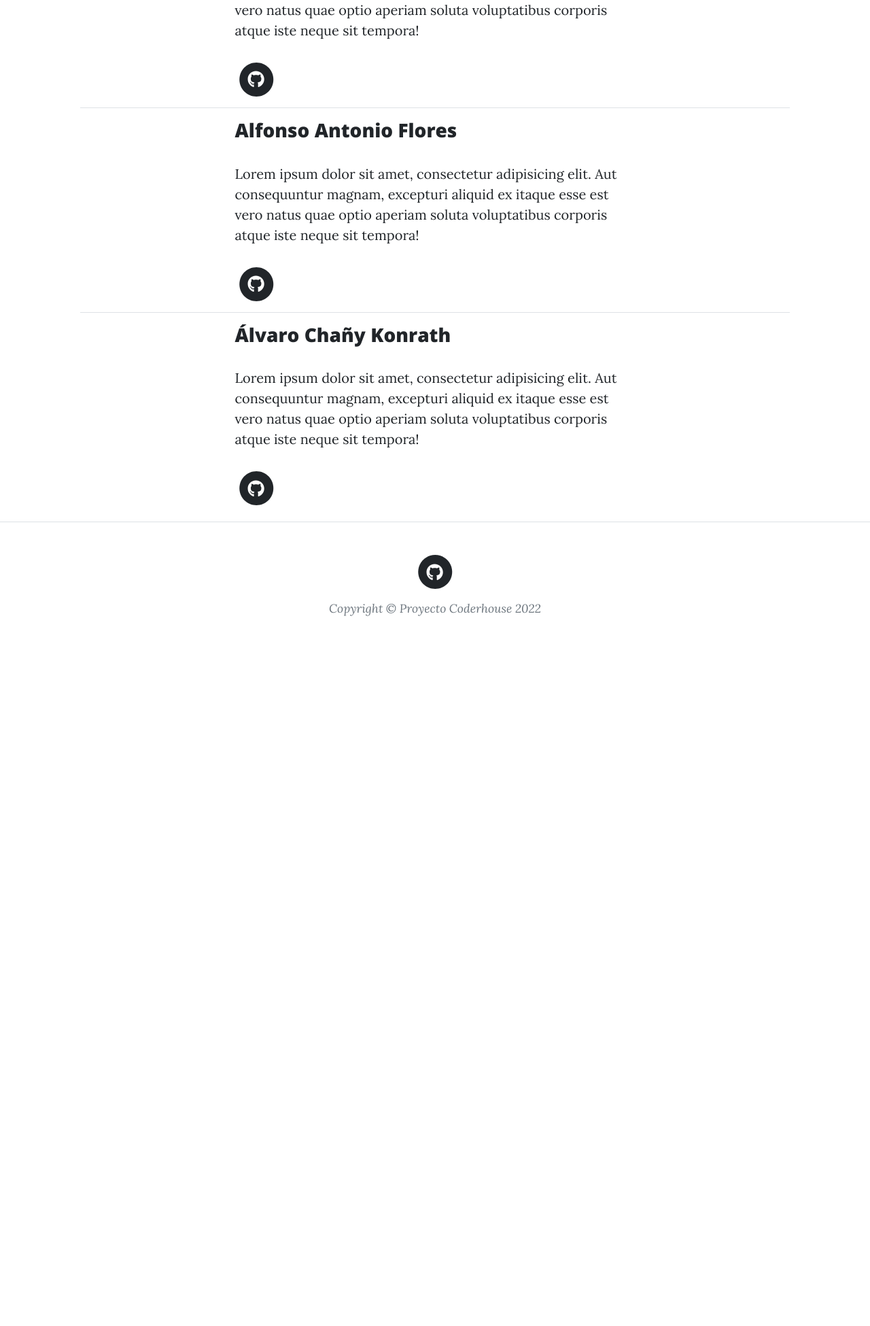
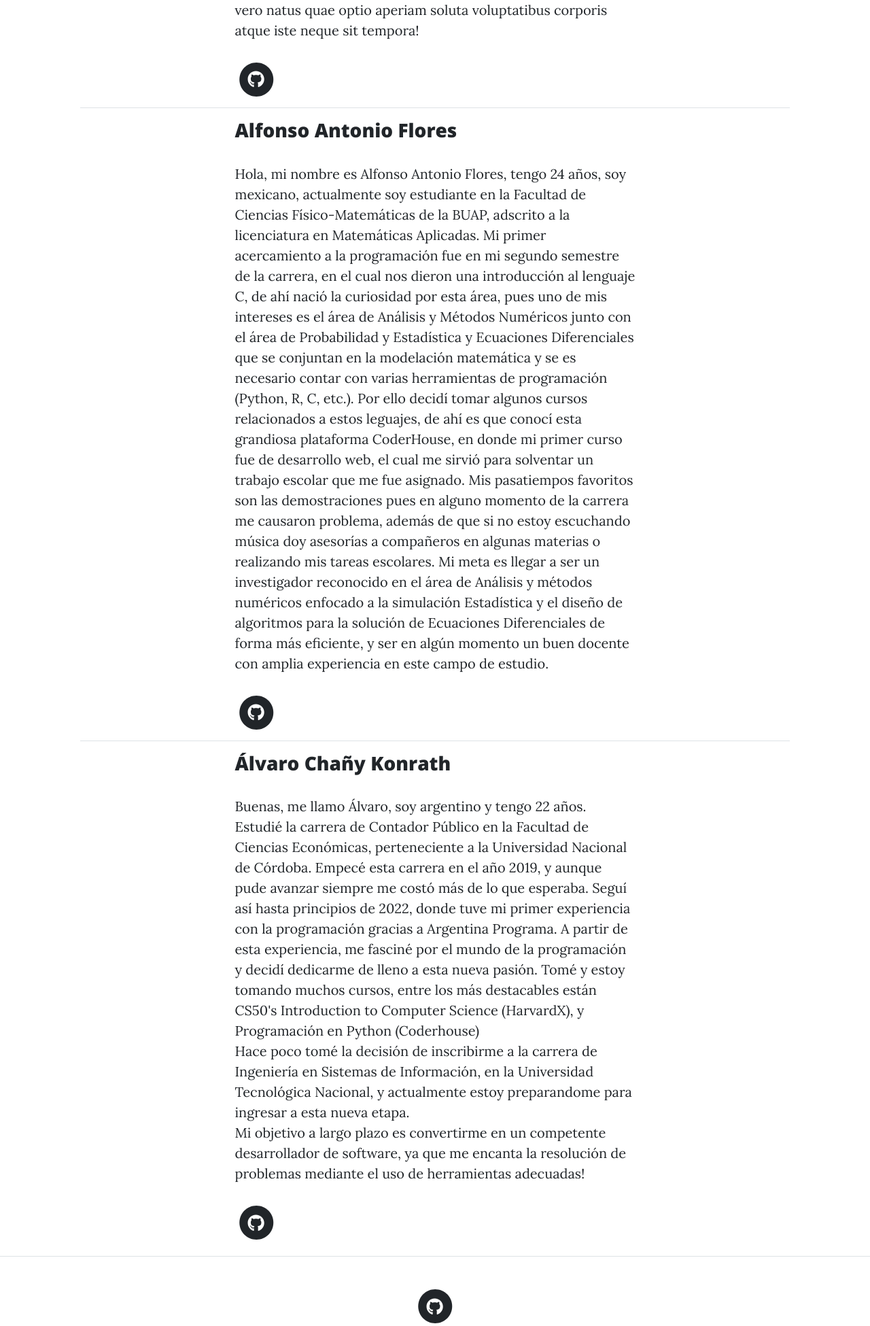
Before and after one commit to ckalvaro/proyecto_django, a Django app: page /about/ in a window 1280 px wide. Shown: the part 706-2656 px from the top of the page at 68% size. Before the commit the page ends 1612 px from the top, so only its background shows below. Run offline with Django 4.2, Linux system fonts and the light colour scheme; parts of the project's set-up code (start-up, migrations or seed data) failed here and were passed over; some libraries are stand-ins or nearby versions.

Commit message:
bio Alfonso y Alvaro

```diff
--- a/Stamps/Stamps/templates/about.html
+++ b/Stamps/Stamps/templates/about.html
@@ -37,7 +37,11 @@
                 <div class="row gx-4 gx-lg-5 justify-content-center">
                     <div class="col-md-10 col-lg-8 col-xl-7">
                         <h3>Alfonso Antonio Flores</h3>
-                        <p>Lorem ipsum dolor sit amet, consectetur adipisicing elit. Aut consequuntur magnam, excepturi aliquid ex itaque esse est vero natus quae optio aperiam soluta voluptatibus corporis atque iste neque sit tempora!</p>
+                        <p>Hola, mi nombre es Alfonso Antonio Flores, tengo 24 años, soy mexicano, actualmente soy estudiante en la Facultad de Ciencias Físico-Matemáticas de la BUAP, adscrito a la licenciatura en Matemáticas Aplicadas.
+                            Mi primer acercamiento a la programación fue en mi segundo semestre de la carrera, en el cual nos dieron una introducción al lenguaje C, de ahí nació la curiosidad por esta área, pues uno de mis intereses es el área de Análisis y Métodos Numéricos junto con el área de Probabilidad y Estadística y Ecuaciones Diferenciales que se conjuntan en la modelación matemática y se es necesario contar con varias herramientas de programación (Python, R, C, etc.).
+                            Por ello decidí tomar algunos cursos relacionados a estos leguajes, de ahí es que conocí esta grandiosa plataforma CoderHouse, en donde mi primer curso fue de desarrollo web, el cual me sirvió para solventar un trabajo escolar que me fue asignado.
+                            Mis pasatiempos favoritos son las demostraciones pues en alguno momento de la carrera me causaron problema, además de que si no estoy escuchando música doy asesorías a compañeros en algunas materias o realizando mis tareas escolares.
+                            Mi meta es llegar a ser un investigador reconocido en el área de Análisis y métodos numéricos enfocado a la simulación Estadística y el diseño de algoritmos para la solución de Ecuaciones Diferenciales de forma más eficiente, y ser en algún momento un buen docente con amplia experiencia en este campo de estudio.</p>
                         <li class="list-inline-item">
                             <a href="https://github.com/AlfonsoAntonioF" target="_blank">
                                 <span class="fa-stack fa-lg">
@@ -52,7 +56,14 @@
                 <div class="row gx-4 gx-lg-5 justify-content-center">
                     <div class="col-md-10 col-lg-8 col-xl-7">
                         <h3>Álvaro Chañy Konrath</h3>
-                        <p>Lorem ipsum dolor sit amet, consectetur adipisicing elit. Aut consequuntur magnam, excepturi aliquid ex itaque esse est vero natus quae optio aperiam soluta voluptatibus corporis atque iste neque sit tempora!</p>
+                        <p>Buenas, me llamo Álvaro, soy argentino y tengo 22 años.
+                            Estudié la carrera de Contador Público en la Facultad de Ciencias Económicas, perteneciente a la Universidad Nacional de Córdoba.
+                            Empecé esta carrera en el año 2019, y aunque pude avanzar siempre me costó más de lo que esperaba.
+                            Seguí así hasta principios de 2022, donde tuve mi primer experiencia con la programación gracias a Argentina Programa.
+                            A partir de esta experiencia, me fasciné por el mundo de la programación y decidí dedicarme de lleno a esta nueva pasión.
+                            Tomé y estoy tomando muchos cursos, entre los más destacables están CS50's Introduction to Computer Science (HarvardX), y Programación en Python (Coderhouse) <br>
+                            Hace poco tomé la decisión de inscribirme a la carrera de Ingeniería en Sistemas de Información, en la Universidad Tecnológica Nacional, y actualmente estoy preparandome para ingresar a esta nueva etapa. <br>
+                            Mi objetivo a largo plazo es convertirme en un competente desarrollador de software, ya que me encanta la resolución de problemas mediante el uso de herramientas adecuadas!</p>
                         <li class="list-inline-item">
                             <a href="https://github.com/ckalvaro" target="_blank">
                                 <span class="fa-stack fa-lg">
```
